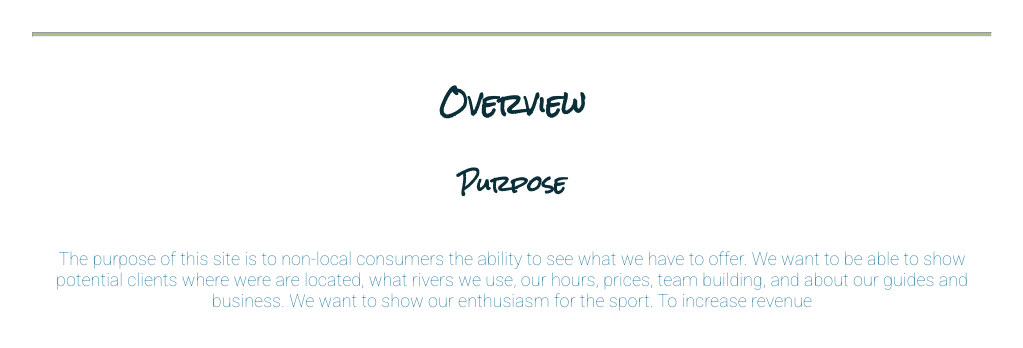
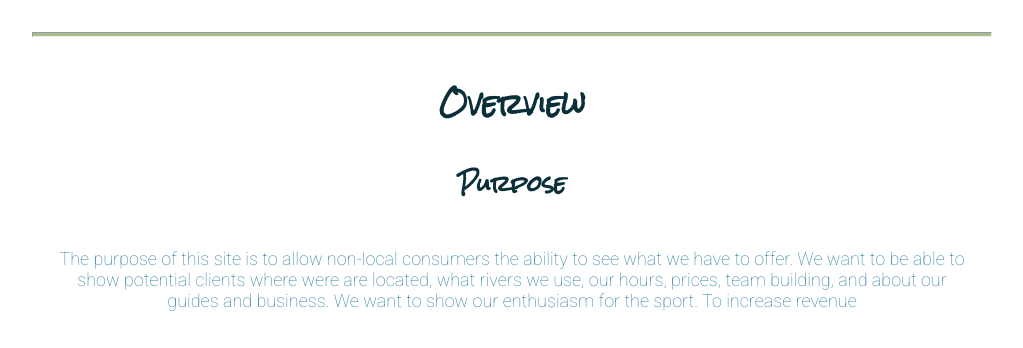
Before and after one commit to restakebake/wdd130, a plain HTML site: page wwr/site-plan-rafting.html in a window 1280 px wide. Shown: the part 420-768 px from the top of the page, without its empty margins (128-1151 px from the left). Drawn offline with Linux system fonts and the light colour scheme; files whose address does not match are found by name.

Commit message:
add site plan for whitewater rafting

```diff
--- a/wwr/site-plan-rafting.html
+++ b/wwr/site-plan-rafting.html
@@ -19,7 +19,7 @@
     <hr />
     <h2>Overview</h2>
     <h3>Purpose</h3>
-    <p>The purpose of this site is to non-local consumers the ability to see what we have to offer.
+    <p>The purpose of this site is to allow non-local consumers the ability to see what we have to offer.
       We want to be able to show potential clients where were are located, what rivers we use, our hours,
       prices, team building, and about our guides and business. We want to show our enthusiasm for the sport. To increase revenue
     </p>
```
